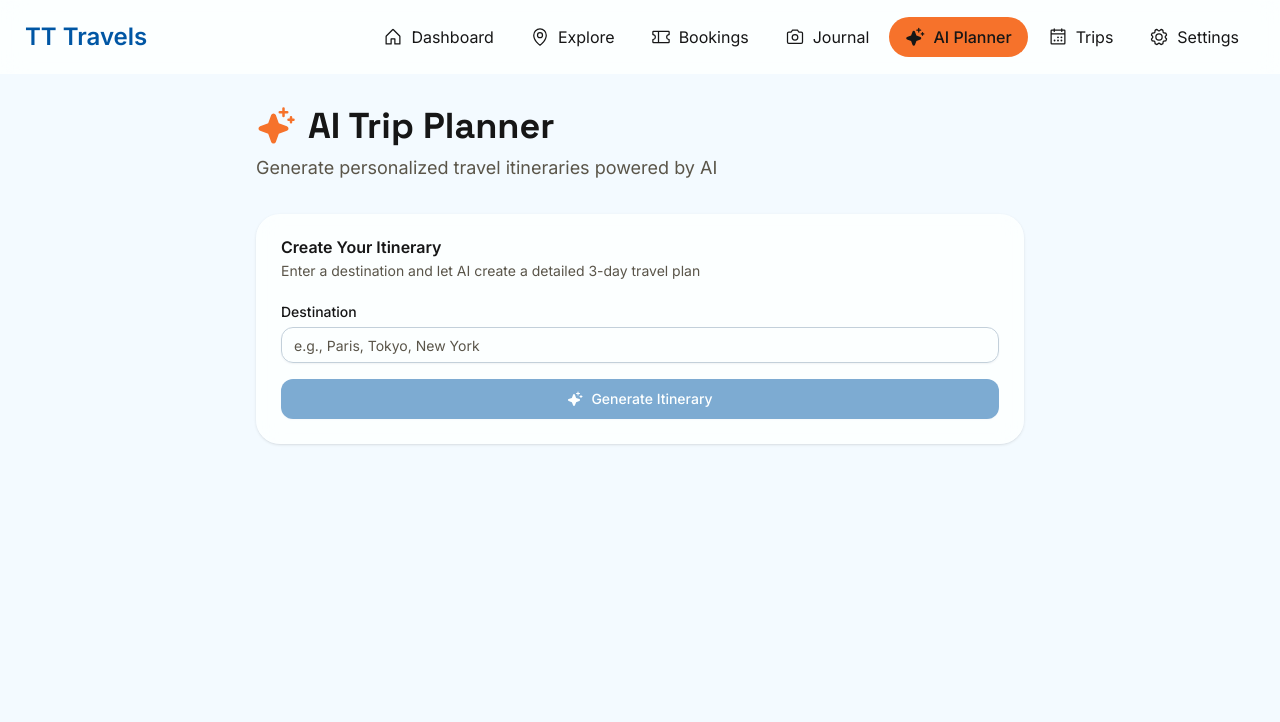
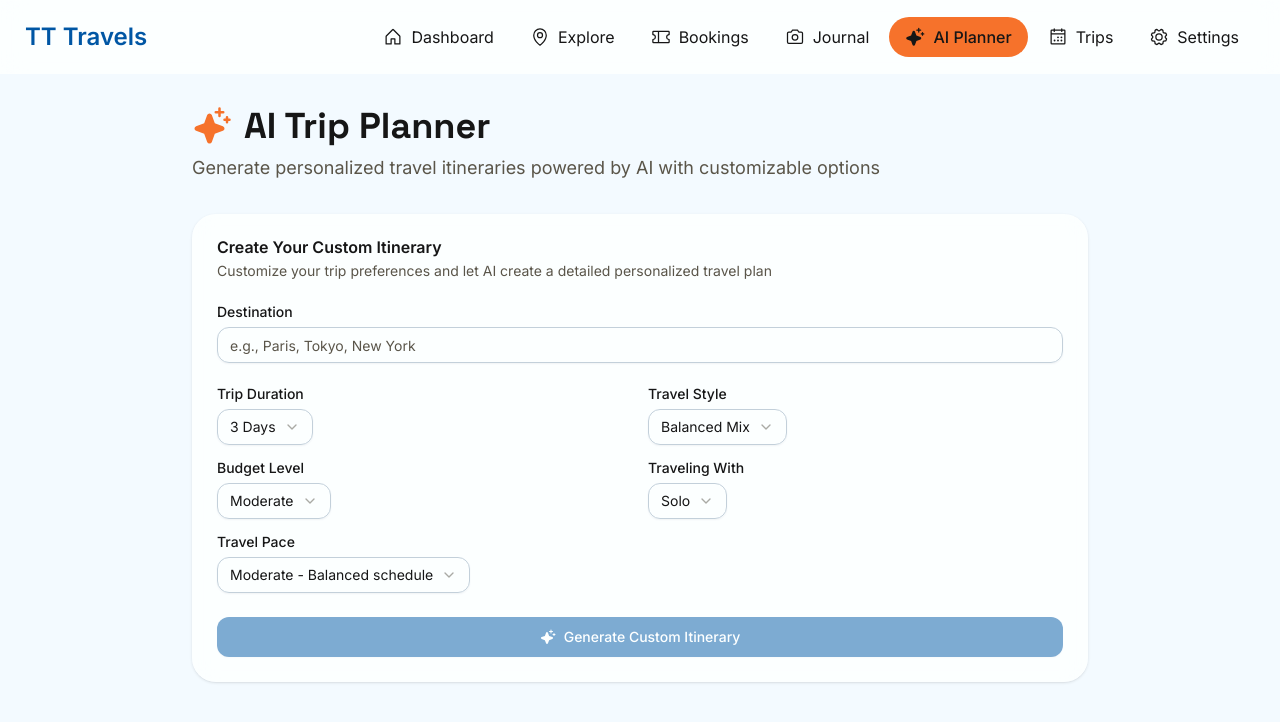
Before and after one commit to flencrypto/tt-travels, a React (Vite) app: page /ai-planner in a window 1280 px wide. Shown: the top 722 px of the page. Built offline with nearby package versions, Linux system fonts and the light colour scheme.

Commit message:
Generated by Spark: improve options for AI Trip Planner

```diff
--- a/src/lib/api.ts
+++ b/src/lib/api.ts
@@ -7,7 +7,16 @@ export class MissingApiKeyError extends Error {
   }
 }
 
-export async function generateItinerary(destination: string): Promise<string> {
+export interface ItineraryOptions {
+  destination: string
+  duration: number
+  travelStyle: string
+  budget: string
+  groupType: string
+  pace: string
+}
+
+export async function generateItinerary(options: ItineraryOptions): Promise<string> {
   const apiKey = import.meta.env.VITE_OPENAI_API_KEY
 
   if (!apiKey) {
@@ -15,6 +24,56 @@ export async function generateItinerary(destination: string): Promise<string> {
   }
 
   const model = import.meta.env.VITE_OPENAI_MODEL || 'gpt-3.5-turbo'
+
+  const systemPrompt = 'You are a helpful travel assistant. Create detailed, practical travel itineraries with day-by-day activities, local tips, and recommendations. Tailor your suggestions to the traveler\'s preferences, budget, and travel style.'
+
+  const travelStyleDescriptions: Record<string, string> = {
+    adventure: 'outdoor activities, hiking, extreme sports, and adventurous experiences',
+    relaxation: 'spa visits, beach time, leisurely activities, and stress-free experiences',
+    culture: 'museums, historical sites, art galleries, and cultural immersion',
+    food: 'local cuisine, food tours, cooking classes, and culinary experiences',
+    nightlife: 'bars, clubs, entertainment venues, and evening activities',
+    nature: 'parks, gardens, wildlife, and natural attractions',
+    photography: 'scenic viewpoints, photo opportunities, and visually stunning locations',
+    shopping: 'markets, boutiques, shopping districts, and local crafts',
+    balanced: 'a well-rounded mix of various activities and experiences',
+  }
+
+  const budgetDescriptions: Record<string, string> = {
+    budget: 'budget-friendly options, free attractions, affordable dining, and money-saving tips',
+    moderate: 'mid-range options with a balance of value and quality',
+    luxury: 'premium experiences, fine dining, luxury accommodations, and exclusive activities',
+  }
+
+  const groupDescriptions: Record<string, string> = {
+    solo: 'solo traveler with opportunities to meet people and safe activities',
+    couple: 'romantic couple with intimate and memorable experiences',
+    family: 'family with children, including kid-friendly activities and practical considerations',
+    friends: 'group of friends with social and fun activities',
+  }
+
+  const paceDescriptions: Record<string, string> = {
+    relaxed: 'a relaxed pace with plenty of downtime and flexibility',
+    moderate: 'a balanced pace with structured activities and some free time',
+    packed: 'an action-packed schedule maximizing experiences each day',
+  }
+
+  const userPrompt = `Create a detailed ${options.duration}-day travel itinerary for ${options.destination}.
+
+Travel Preferences:
+- Travel Style: Focus on ${travelStyleDescriptions[options.travelStyle] || 'a balanced experience'}
+- Budget Level: ${budgetDescriptions[options.budget] || 'moderate pricing'}
+- Group Type: Traveling as ${groupDescriptions[options.groupType] || 'solo'}
+- Pace: ${paceDescriptions[options.pace] || 'moderate'}
+
+Please structure the itinerary with:
+1. Day-by-day breakdown with morning, afternoon, and evening activities
+2. Specific attraction and restaurant recommendations
+3. Practical tips (transportation, booking advice, timing)
+4. Estimated costs where relevant
+5. Local insider tips and cultural notes
+
+Make the itinerary detailed, actionable, and personalized to these preferences.`
 
   try {
     const response = await fetch('https://api.openai.com/v1/chat/completions', {
@@ -28,11 +87,11 @@ export async function generateItinerary(destination: string): Promise<string> {
         messages: [
           {
             role: 'system',
-            content: 'You are a helpful travel assistant. Create detailed, practical travel itineraries with day-by-day activities, local tips, and recommendations.',
+            content: systemPrompt,
           },
           {
             role: 'user',
-            content: `Create a detailed 3-day travel itinerary for ${destination}. Include must-see attractions, local food recommendations, and practical tips.`,
+            content: userPrompt,
           },
         ],
       }),
--- a/src/pages/AIPlanner.tsx
+++ b/src/pages/AIPlanner.tsx
@@ -4,11 +4,17 @@ import { Card, CardContent, CardDescription, CardHeader, CardTitle } from '@/com
 import { Button } from '@/components/ui/button'
 import { Input } from '@/components/ui/input'
 import { Label } from '@/components/ui/label'
+import { Select, SelectContent, SelectItem, SelectTrigger, SelectValue } from '@/components/ui/select'
 import { SetupModal } from '@/components/SetupModal'
-import { generateItinerary, MissingApiKeyError } from '@/lib/api'
+import { generateItinerary, MissingApiKeyError, type ItineraryOptions } from '@/lib/api'
 
 export function AIPlanner() {
   const [destination, setDestination] = useState('')
+  const [duration, setDuration] = useState('3')
+  const [travelStyle, setTravelStyle] = useState('balanced')
+  const [budget, setBudget] = useState('moderate')
+  const [groupType, setGroupType] = useState('solo')
+  const [pace, setPace] = useState('moderate')
   const [itinerary, setItinerary] = useState<string | null>(null)
   const [loading, setLoading] = useState(false)
   const [error, setError] = useState<string | null>(null)
@@ -24,8 +30,17 @@ export function AIPlanner() {
     setError(null)
     setItinerary(null)
 
+    const options: ItineraryOptions = {
+      destination,
+      duration: parseInt(duration),
+      travelStyle,
+      budget,
+      groupType,
+      pace,
+    }
+
     try {
-      const result = await generateItinerary(destination)
+      const result = await generateItinerary(options)
       setItinerary(result)
     } catch (err) {
       if (err instanceof MissingApiKeyError) {
@@ -47,24 +62,24 @@ export function AIPlanner() {
 
   return (
     <div className="container mx-auto px-6 py-8 space-y-8">
-      <div className="max-w-3xl mx-auto">
+      <div className="max-w-4xl mx-auto">
         <div className="flex items-center gap-3 mb-2">
           <Sparkle size={40} className="text-accent" weight="fill" />
           <h1 className="text-4xl font-bold">AI Trip Planner</h1>
         </div>
         <p className="text-muted-foreground text-lg">
-          Generate personalized travel itineraries powered by AI
+          Generate personalized travel itineraries powered by AI with customizable options
         </p>
       </div>
 
-      <Card className="max-w-3xl mx-auto glass-surface">
+      <Card className="max-w-4xl mx-auto glass-surface">
         <CardHeader>
-          <CardTitle>Create Your Itinerary</CardTitle>
+          <CardTitle>Create Your Custom Itinerary</CardTitle>
           <CardDescription>
-            Enter a destination and let AI create a detailed 3-day travel plan
+            Customize your trip preferences and let AI create a detailed personalized travel plan
           </CardDescription>
         </CardHeader>
-        <CardContent className="space-y-4">
+        <CardContent className="space-y-6">
           <div className="space-y-2">
             <Label htmlFor="destination">Destination</Label>
             <Input
@@ -75,6 +90,90 @@ export function AIPlanner() {
               onKeyPress={handleKeyPress}
               disabled={loading}
             />
+          </div>
+
+          <div className="grid grid-cols-1 md:grid-cols-2 gap-4">
+            <div className="space-y-2">
+              <Label htmlFor="duration">Trip Duration</Label>
+              <Select value={duration} onValueChange={setDuration} disabled={loading}>
+                <SelectTrigger id="duration">
+                  <SelectValue />
+                </SelectTrigger>
+                <SelectContent>
+                  <SelectItem value="1">1 Day</SelectItem>
+                  <SelectItem value="2">2 Days</SelectItem>
+                  <SelectItem value="3">3 Days</SelectItem>
+                  <SelectItem value="4">4 Days</SelectItem>
+                  <SelectItem value="5">5 Days</SelectItem>
+                  <SelectItem value="7">7 Days (1 Week)</SelectItem>
+                  <SelectItem value="10">10 Days</SelectItem>
+                  <SelectItem value="14">14 Days (2 Weeks)</SelectItem>
+                </SelectContent>
+              </Select>
+            </div>
+
+            <div className="space-y-2">
+              <Label htmlFor="travel-style">Travel Style</Label>
+              <Select value={travelStyle} onValueChange={setTravelStyle} disabled={loading}>
+                <SelectTrigger id="travel-style">
+                  <SelectValue />
+                </SelectTrigger>
+                <SelectContent>
+                  <SelectItem value="balanced">Balanced Mix</SelectItem>
+                  <SelectItem value="adventure">Adventure & Outdoor</SelectItem>
+                  <SelectItem value="relaxation">Relaxation & Wellness</SelectItem>
+                  <SelectItem value="culture">Culture & History</SelectItem>
+                  <SelectItem value="food">Food & Culinary</SelectItem>
+                  <SelectItem value="nightlife">Nightlife & Entertainment</SelectItem>
+                  <SelectItem value="nature">Nature & Wildlife</SelectItem>
+                  <SelectItem value="photography">Photography & Sightseeing</SelectItem>
+                  <SelectItem value="shopping">Shopping & Markets</SelectItem>
+                </SelectContent>
+              </Select>
+            </div>
+
+            <div className="space-y-2">
+              <Label htmlFor="budget">Budget Level</Label>
+              <Select value={budget} onValueChange={setBudget} disabled={loading}>
+                <SelectTrigger id="budget">
+                  <SelectValue />
+                </SelectTrigger>
+                <SelectContent>
+                  <SelectItem value="budget">Budget-Friendly</SelectItem>
+                  <SelectItem value="moderate">Moderate</SelectItem>
+                  <SelectItem value="luxury">Luxury</SelectItem>
+                </SelectContent>
+              </Select>
+            </div>
+
+            <div className="space-y-2">
+              <Label htmlFor="group-type">Traveling With</Label>
+              <Select value={groupType} onValueChange={setGroupType} disabled={loading}>
+                <SelectTrigger id="group-type">
+                  <SelectValue />
+                </SelectTrigger>
+                <SelectContent>
+                  <SelectItem value="solo">Solo</SelectItem>
+                  <SelectItem value="couple">Couple</SelectItem>
+                  <SelectItem value="family">Family with Kids</SelectItem>
+                  <SelectItem value="friends">Friends Group</SelectItem>
+                </SelectContent>
+              </Select>
+            </div>
+
+            <div className="space-y-2">
+              <Label htmlFor="pace">Travel Pace</Label>
+              <Select value={pace} onValueChange={setPace} disabled={loading}>
+                <SelectTrigger id="pace">
+                  <SelectValue />
+                </SelectTrigger>
+                <SelectContent>
+                  <SelectItem value="relaxed">Relaxed - Lots of downtime</SelectItem>
+                  <SelectItem value="moderate">Moderate - Balanced schedule</SelectItem>
+                  <SelectItem value="packed">Packed - Maximize experiences</SelectItem>
+                </SelectContent>
+              </Select>
+            </div>
           </div>
 
           {error && (
@@ -93,12 +192,12 @@ export function AIPlanner() {
             {loading ? (
               <>
                 <Sparkle size={20} className="animate-spin" />
-                Generating...
+                Generating Your Personalized Itinerary...
               </>
             ) : (
               <>
                 <Sparkle size={20} weight="fill" />
-                Generate Itinerary
+                Generate Custom Itinerary
               </>
             )}
           </Button>
@@ -106,10 +205,12 @@ export function AIPlanner() {
       </Card>
 
       {itinerary && (
-        <Card className="max-w-3xl mx-auto glass-surface">
+        <Card className="max-w-4xl mx-auto glass-surface">
           <CardHeader>
             <CardTitle>Your Personalized Itinerary</CardTitle>
-            <CardDescription>3-day travel plan for {destination}</CardDescription>
+            <CardDescription>
+              {duration}-day {travelStyle} travel plan for {destination}
+            </CardDescription>
           </CardHeader>
           <CardContent>
             <pre className="whitespace-pre-wrap font-body text-sm leading-relaxed">
```
Also changed, not shown: 1 other file (tests, documents, lock files or other folders).
